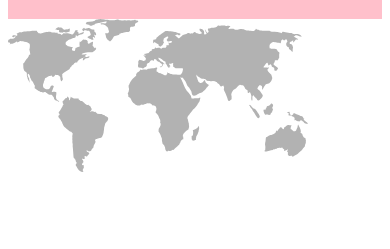
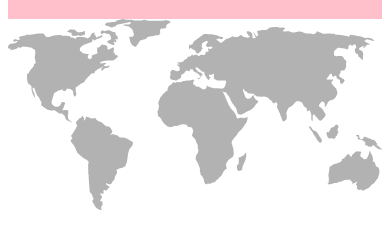
Before and after one commit to katfay/we-were-here, a website: page index.html in a window 390 px wide. Shown: the part 69-318 px from the top of the page. Drawn offline with Linux system fonts and the light colour scheme.

Commit message:
Start mobile-first design
- Add media query for devices < 600px wide.

```diff
--- a/index.html
+++ b/index.html
@@ -16,7 +16,8 @@
         <img
           src="./public/images/map.svg"
           alt="A grey and white world map"
-          width="100%"
+          max-width="100%"
+          max-height="100%"
         />
       </div>
     </div>
--- a/public/styles.css
+++ b/public/styles.css
@@ -1,5 +1,13 @@
 .test-border {
   border: solid 1px red;
+}
+
+@media (max-width: 600px) {
+  .flex-container {
+    display: flex;
+    /* flex-direction: column;
+   justify-content: center;  */
+  }
 }
 
 .flex-container {
@@ -13,7 +21,7 @@
 }
 
 .world-map {
-  width: max-content;
+  width: 100%;
 }
 
 /* h1 {
```
